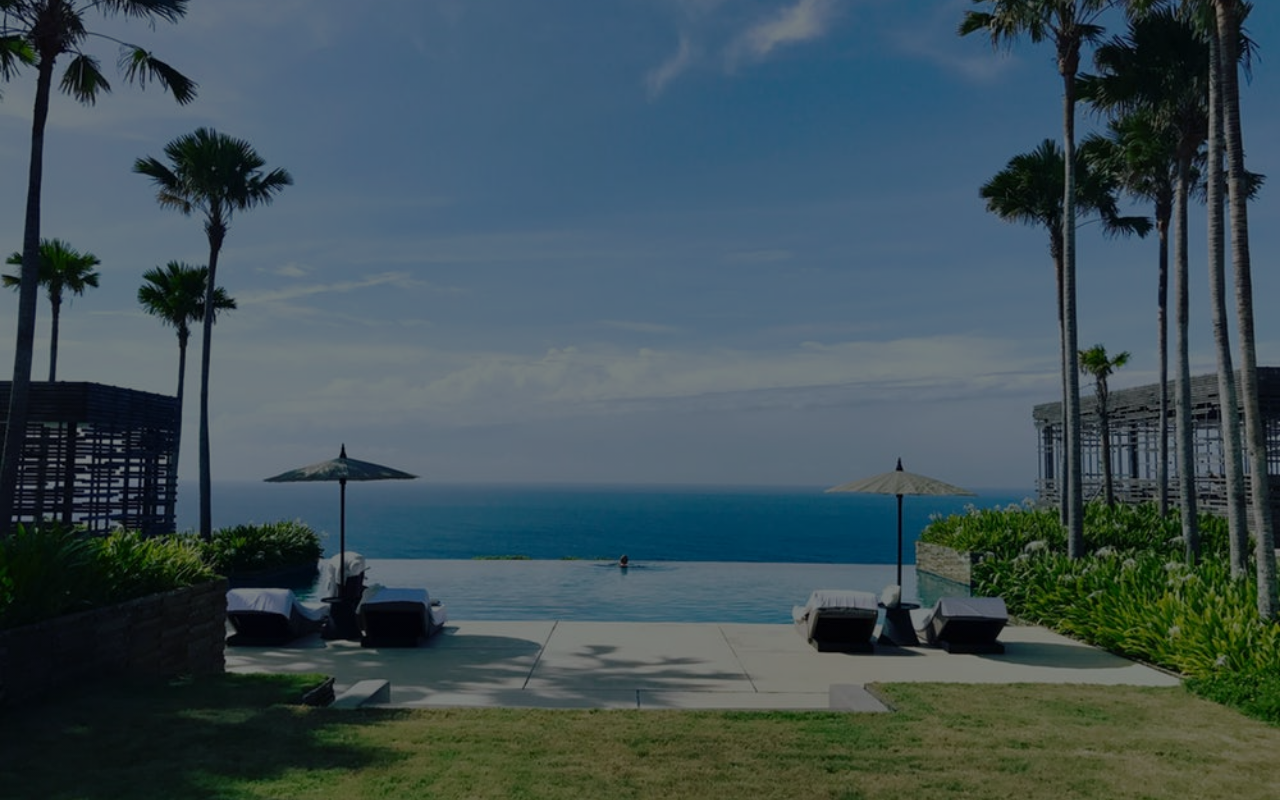
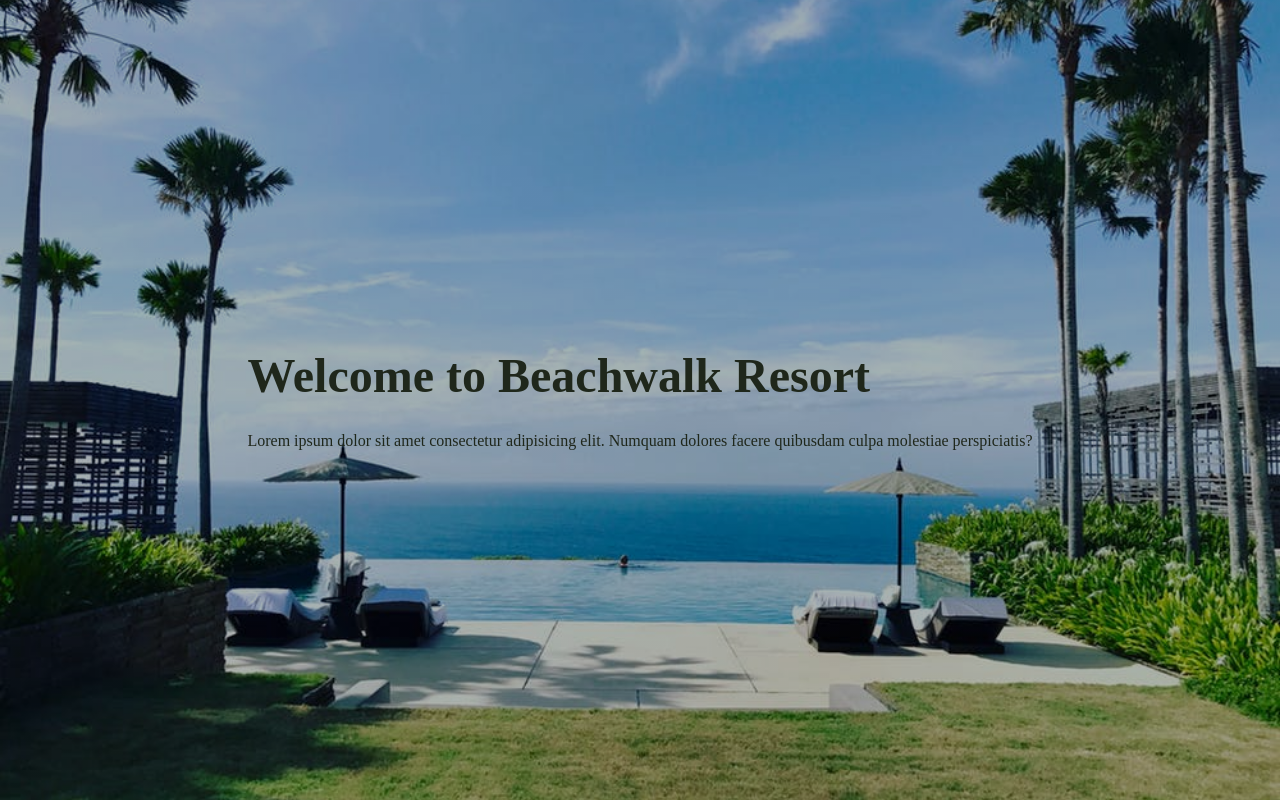
Before and after one commit to Ashley-King/beachwalk, a React (Create React App) app: page / in a window 1280 px wide. Built offline with nearby package versions, Linux system fonts and the light colour scheme.

Commit message:
banner set up

```diff
--- /dev/null
+++ b/src/components/globals/Banner.js
@@ -0,0 +1,21 @@
+import React from "react";
+import styled, { css, keyframes } from "styled-components";
+import { setColor } from "../../styles";
+
+const Banner = ({ title, text, children, greeting }) => {
+  return (
+    <BannerWrapper>
+      <h1>
+        {greeting} <span>{title}</span>
+      </h1>
+      <div className="info">
+        <p>{text}</p>
+        {children}
+      </div>
+    </BannerWrapper>
+  );
+};
+
+const BannerWrapper = styled.div``;
+
+export default Banner;
--- a/src/components/globals/Hero.js
+++ b/src/components/globals/Hero.js
@@ -4,7 +4,7 @@ import { setBackground } from "../../styles";
 
 const Hero = styled.header`
   min-height: 100vh;
-  ${props => setBackground({ img: props.img, color: "rgba(0,0,0,0.5)" })};
+  ${props => setBackground({ img: props.img, color: "rgba(0,0,0,0.3)" })};
   ${setFlex({ x: "center", y: "center" })};
 `;
 
--- a/src/components/home/Header.js
+++ b/src/components/home/Header.js
@@ -1,8 +1,14 @@
 import React from "react";
 import Hero from "../globals/Hero";
+import Banner from "../globals/Banner";
 import homeImg from "../../images/homeBcg.jpeg";
 const Header = () => {
-  return <Hero img={homeImg} />;
+  return (
+    <Hero img={homeImg}>
+      <Banner greeting='Welcome to' title="Beachwalk Resort" text="Lorem ipsum dolor sit amet consectetur adipisicing elit. Numquam dolores facere quibusdam culpa molestiae perspiciatis?" />
+
+    </Hero>
+  );
 };
 
 export default Header;
```
